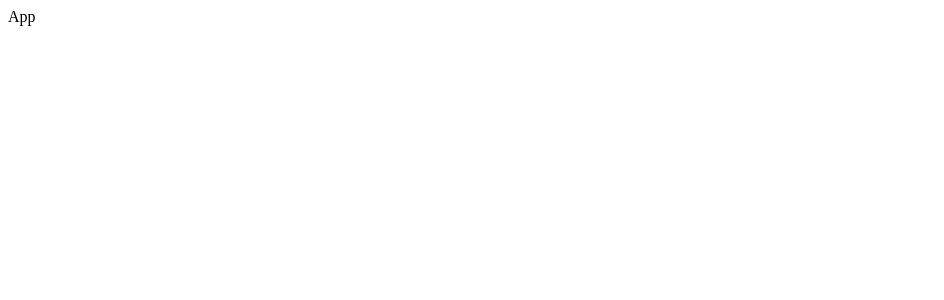
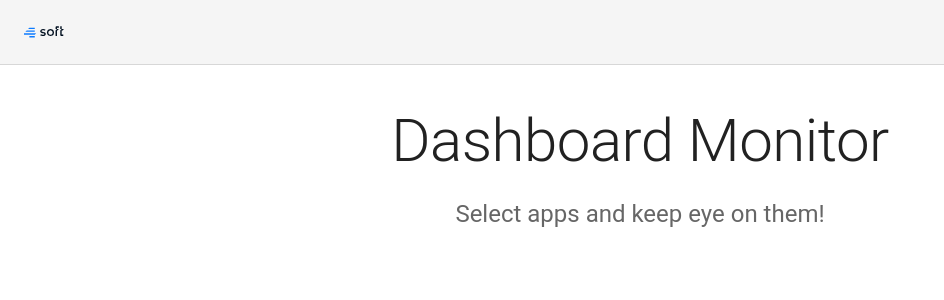
Before and after one commit to witoldmetel/4Soft-Interview, a React (Create React App) app: page / in a window 1280 px wide. Shown: the top 300 px of the page, without its empty margins (0-944 px from the left). Built offline with nearby package versions, Linux system fonts and the light colour scheme.

Commit message:
Add basic layout and theme

```diff
--- a/src/App.tsx
+++ b/src/App.tsx
@@ -1,5 +1,30 @@
+import { QueryClient, QueryClientProvider } from 'react-query';
+
+import { ThemeConfig } from './core/theme';
+import { Layout } from './core/layouts';
+import Dashboard from './pages/Dashboard';
+
+export const queryClient = new QueryClient({
+  defaultOptions: {
+    queries: {
+      refetchOnWindowFocus: false,
+      refetchOnReconnect: false,
+      retry: false,
+      staleTime: 5 * 60 * 1000
+    }
+  }
+});
 
 export function App() {
-  return <div>App</div>
-
+  return (
+    <QueryClientProvider client={queryClient}>
+      <ThemeConfig>
+        <Layout>
+          <Dashboard />
+        </Layout>
+      </ThemeConfig>
+      {/* react query for develop */}
+      {/* <ReactQueryDevtools initialIsOpen={false} /> */}
+    </QueryClientProvider>
+  );
 }
--- /dev/null
+++ b/src/core/layouts/Header.tsx
@@ -0,0 +1,23 @@
+import { AppBar, Toolbar, Theme, Box } from '@mui/material';
+import { makeStyles } from '@mui/styles';
+
+export function Header() {
+  const classes = useStyles();
+
+  return (
+    <AppBar className={classes.header} position="static" color="default" elevation={0}>
+      <Toolbar className={classes.toolbar}>
+        <Box component="img" src="/static/logo.svg" sx={{ width: 40, height: 40 }} />
+      </Toolbar>
+    </AppBar>
+  );
+}
+
+const useStyles = makeStyles((theme: Theme) => ({
+  header: {
+    borderBottom: `1px solid ${theme.palette.divider}`
+  },
+  toolbar: {
+    flexWrap: 'wrap'
+  }
+}));
--- /dev/null
+++ b/src/core/layouts/index.tsx
@@ -0,0 +1,16 @@
+import { ReactNode } from 'react';
+
+import { Header } from './Header';
+
+type LayoutProps = {
+  children: ReactNode;
+};
+
+export function Layout({ children }: LayoutProps) {
+  return (
+    <>
+      <Header />
+      {children}
+    </>
+  );
+}
--- /dev/null
+++ b/src/core/theme/index.tsx
@@ -0,0 +1,21 @@
+import { ReactNode } from 'react';
+
+import { CssBaseline } from '@mui/material';
+import { createTheme, ThemeProvider, StyledEngineProvider } from '@mui/material/styles';
+
+type ThemeConfigProps = {
+  children: ReactNode;
+};
+
+export function ThemeConfig({ children }: ThemeConfigProps) {
+  const theme = createTheme();
+
+  return (
+    <StyledEngineProvider injectFirst>
+      <ThemeProvider theme={theme}>
+        <CssBaseline />
+        {children}
+      </ThemeProvider>
+    </StyledEngineProvider>
+  );
+}
--- /dev/null
+++ b/src/pages/Dashboard.tsx
@@ -0,0 +1,26 @@
+import { Container, Typography } from '@mui/material';
+import { makeStyles } from '@mui/styles';
+
+export default function Dashboard() {
+  const classes = useStyles();
+
+  return (
+    <Container className={classes.root} maxWidth="lg" component="main">
+      <Typography component="h1" variant="h2" align="center" color="text.primary" gutterBottom>
+        Dashboard Monitor
+      </Typography>
+      <Typography variant="h5" align="center" color="text.secondary" component="p">
+        Select apps and keep eye on them!
+      </Typography>
+    </Container>
+  );
+}
+
+const useStyles = makeStyles(() => ({
+  root: {
+    display: 'flex',
+    flexDirection: 'column',
+    alignItems: 'center',
+    padding: 40
+  }
+}));
```
Also changed, not shown: public/static/logo.svg (added), 1 other file (tests, documents, lock files or other folders).
